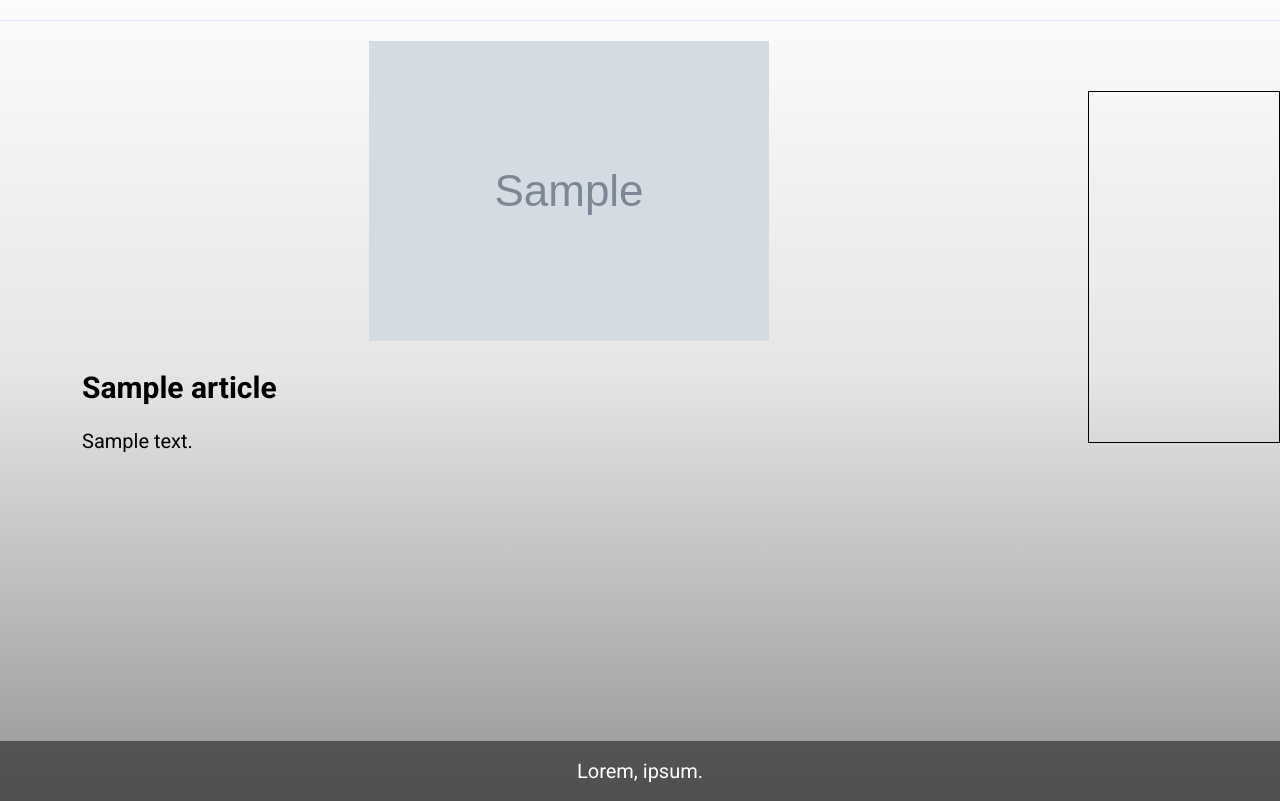
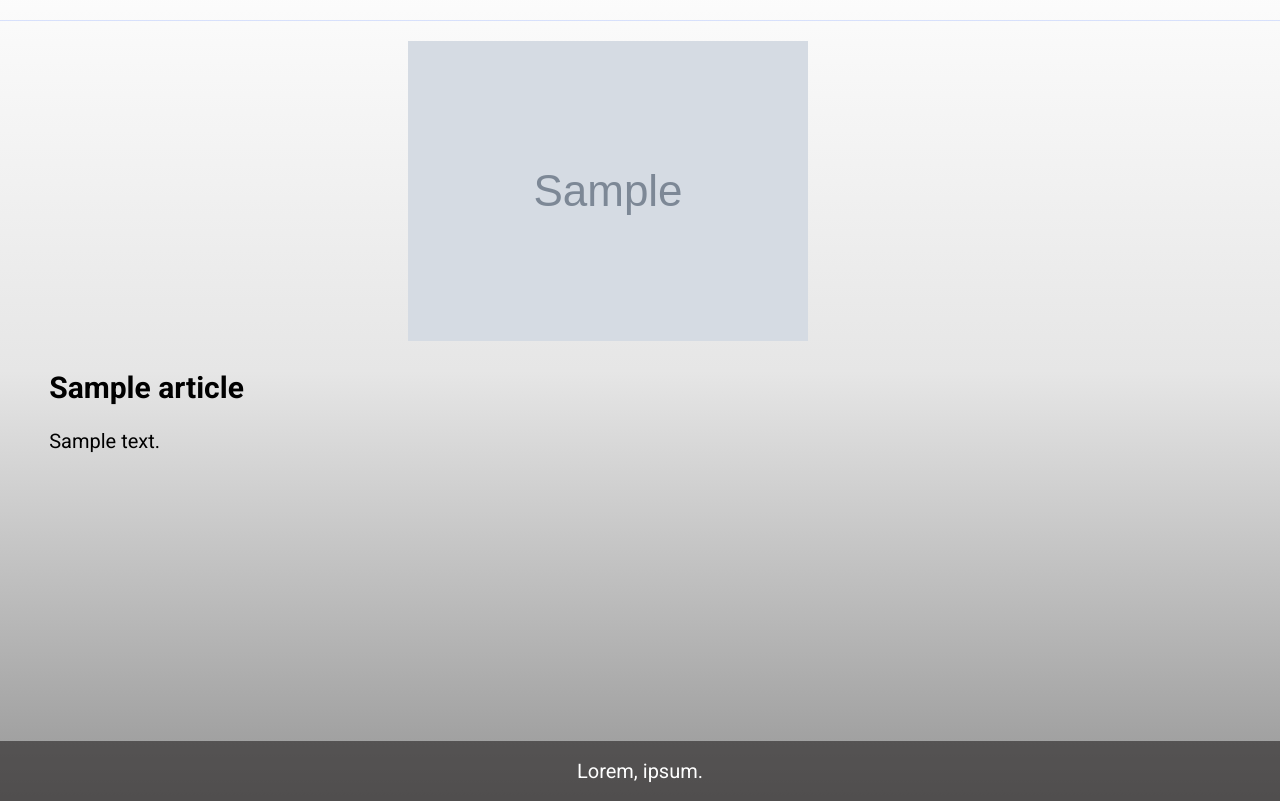
Before and after one commit to kemalayhan/personal-blog, a Django app: a page that uses blogsrc/templates/base.html in a window 1280 px wide. Shown: the part 60-861 px from the top of the page. Run offline with Django 3.2, Linux system fonts and the light colour scheme; tables that the repository leaves empty hold one stand-in row (values such as "Sample post"); grey boxes marked "Sample" are stand-in pictures; some libraries are stand-ins or nearby versions.

Commit message:
-front-end updated
-responsive design for about page  added

```diff
--- a/blogsrc/static/css/article_detail.css
+++ b/blogsrc/static/css/article_detail.css
@@ -4,7 +4,8 @@
     flex-direction: column;
     margin-left: auto;
     margin-right: auto;
-    padding-left: 50px;
+    padding-left: calc(100vw / 26);
+    padding-right: calc(100vw / 26);
     width: 100%;
 }
 
@@ -36,15 +37,31 @@
 
 .article-content p img {
     display: block;
+    height: auto !important;
     max-width: 700px !important;
-    max-height: 400px !important;
-    width: auto !important;
     margin: 20px auto 20px auto;
 }
 
 .article-content p {
     height: max-content;
-    word-wrap: break-word;
 }
 
 /* MEDIA QUERIES */
+
+@media(max-width:1060px) {
+    .article-content {
+        font-size: 1.7rem;
+    }
+    .article-content p img {
+        display: block;
+        max-width: 100% !important;
+    }
+}
+
+/*
+@media (max-width:500px) {
+    .article-container {
+        padding-left: 30px;
+        padding-right: 30px;
+    }
+}*/
--- a/blogsrc/static/css/global.css
+++ b/blogsrc/static/css/global.css
@@ -36,9 +36,7 @@ main {
 .container {
     display: flex;
     flex-direction: column;
-    width: 80%;
-    margin-left: auto;
-    margin-right: auto;
+    width: 95%;
 }
 
 footer {
@@ -53,6 +51,7 @@ footer {
     text-align: center;
 }
 
+/*
 .sidebar {
     border: 1px solid;
     height: max-content;
@@ -65,12 +64,13 @@ footer {
     width: 150px;
     height: 350px;
 }
-
+*/
 @media (max-width:450px) {
+    /*
     .sidebar {
        display: none;
     }
-
+    */
     .container {
         width: 100%;
     }
--- a/blogsrc/static/js/navbar.js
+++ b/blogsrc/static/js/navbar.js
@@ -53,9 +53,6 @@ hamburgerMenu.addEventListener("click", () => {
 let tagsContainer = document.getElementsByClassName("tags-container")[0];
 let arrow = document.getElementsByClassName("arrow")[0];
 
-console.log(tagsContainer);
-console.log(arrow);
-
 function showOrHideTags() {
    tagsContainer.classList.toggle("js-tag");
 
--- a/blogsrc/templates/base.html
+++ b/blogsrc/templates/base.html
@@ -27,9 +27,11 @@
 
             {% endblock body %}
         </section>
+        <!--
         <aside class="sidebar">
             <div class="vertical-ad"></div>
         </aside>
+        -->
     </main>
     <footer>
         <p class="footer-text">Lorem, ipsum.</p>
```
